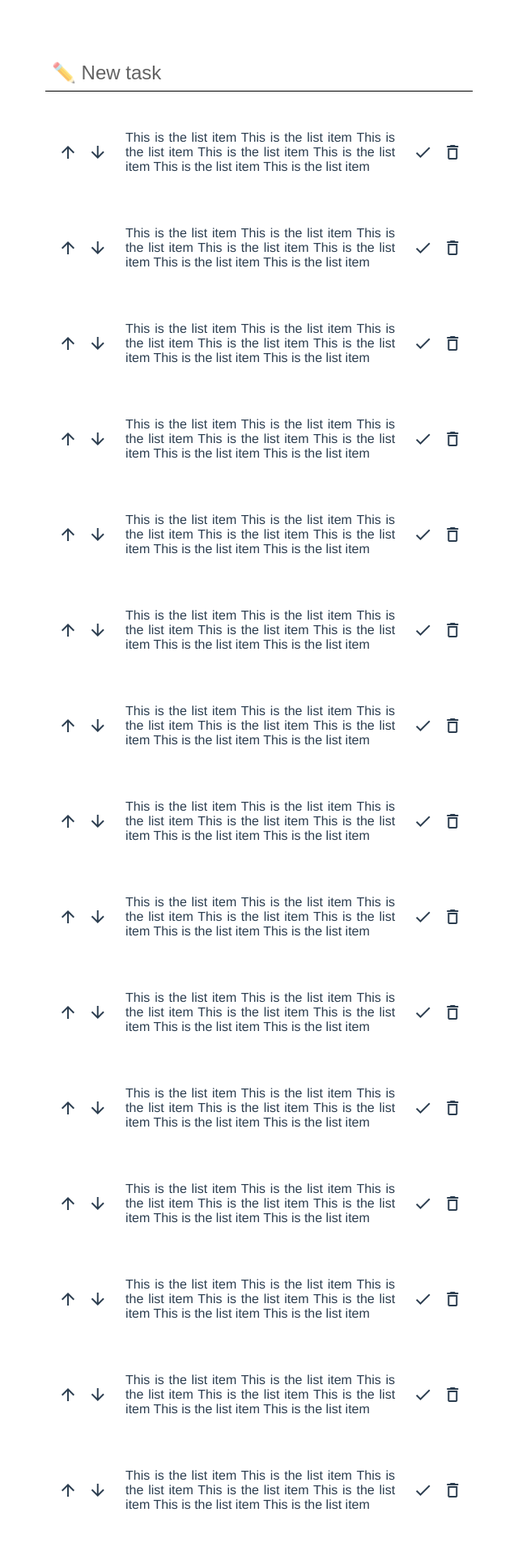
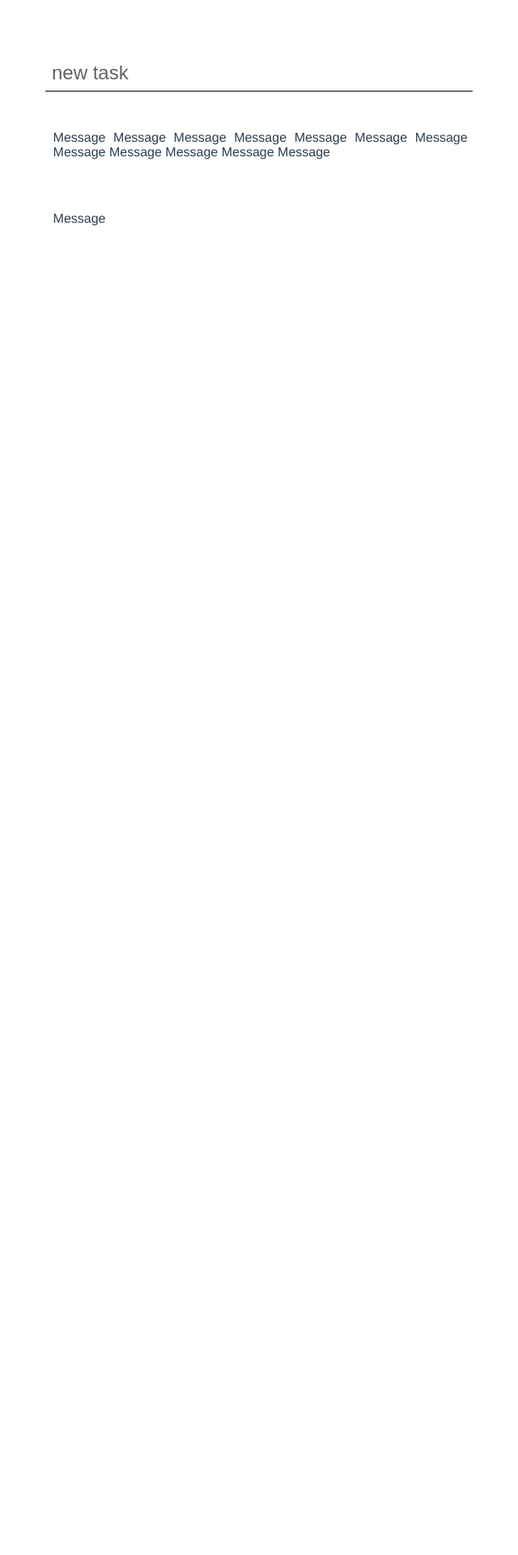
Before and after one commit to Blaise1030/minimalist, a Vue app: page / in a window 1280 px wide. Shown: the part 60-1980 px from the top of the page at 81% size, without its empty margins (320-960 px from the left). After the commit the page ends 800 px from the top, so only its background shows below. Built offline with nearby package versions, Linux system fonts and the light colour scheme.

Commit message:
Added list actions pannel

```diff
--- a/src/components/IconButton.vue
+++ b/src/components/IconButton.vue
@@ -13,8 +13,8 @@ export default defineComponent({
     color: String,
     onClick: Function,
   },
-  setup(props) {
-    return { props };
+  setup() {
+    return {};
   },
 });
 </script>
--- a/src/components/ListItem.vue
+++ b/src/components/ListItem.vue
@@ -1,22 +1,22 @@
 <template>
   <div class="wrapper">
-    <div class="leading">
+    <div class="leading" v-if="state.isHover && ISMOBILE">
       <IconButton icon="arrow_upward" />
       <IconButton icon="arrow_downward" />
     </div>
     <p
       class="message"
-      v-bind:class="{ checked: state.checked }"
-      @dblclick="checkTask"
+      v-bind:class="{ checked: state.checked, includePadding: state.isHover }"
+      @click="onWrapperClick()"
     >
-      This is the list item This is the list item This is the list item This is
-      the list item This is the list item This is the list item This is the list
-      item
+      {{ item }}
     </p>
 
-    <div class="trailing">
+    <div class="trailing" v-if="state.isHover">
+      <IconButton v-if="!ISMOBILE" icon="arrow_upward" />
+      <IconButton v-if="!ISMOBILE" icon="arrow_downward" />
+      <IconButton v-if="state.checked" icon="clear" :onClick="checkTask" />
       <IconButton v-if="!state.checked" icon="check" :onClick="checkTask" />
-      <IconButton v-if="state.checked" icon="clear" :onClick="checkTask" />
       <IconButton icon="delete_outline" />
     </div>
   </div>
@@ -29,16 +29,30 @@ import IconButton from "./IconButton.vue";
 export default defineComponent({
   name: "ListComponent",
   components: { IconButton },
+  props: {
+    item: String,
+    checked: Boolean,
+    isHoverOn: Boolean,
+  },
   setup() {
     const state = reactive({
       checked: false,
+      isHover: false,
     });
 
+    const ISMOBILE = window.innerWidth < 428;
+
     const checkTask = () => (state.checked = !state.checked);
+
+    const onWrapperClick = () => {
+      state.isHover = !state.isHover;
+    };
 
     return {
       checkTask,
       state,
+      onWrapperClick,
+      ISMOBILE,
     };
   },
 });
@@ -46,6 +60,7 @@ export default defineComponent({
 
 <style>
 .wrapper {
+  user-select: none;
   width: 100%;
   display: flex;
   flex-direction: row;
@@ -70,21 +85,29 @@ export default defineComponent({
 }
 
 .message {
-  padding: 0 1rem;
+  padding: 0 0rem;
+  transition: 0.5s;
   text-align: justify;
+  width: 100%;
 }
 
 .checked {
   transition: 0.5s;
   text-decoration: line-through;
 }
+
+.includePadding {
+  margin-right: 0.8rem;
+}
 @media (max-width: 428px) {
+  .includePadding {
+    margin: 0rem 0.8rem;
+  }
   .leading {
     display: flex;
     flex-direction: column;
     align-items: center;
   }
-
   .trailing {
     display: flex;
     align-items: center;
--- a/src/views/Home.vue
+++ b/src/views/Home.vue
@@ -11,29 +11,14 @@
       type="text"
       v-model="state.newTask"
       @keyup.enter="onSubmit"
-      placeholder="✏️ New task"
+      placeholder="new task"
     />
     <div class="list">
-      <ListItem />
-      <ListItem />
-      <ListItem />
-      <ListItem />
-      <ListItem />
-      <ListItem />
-      <ListItem />
-      <ListItem />
-      <ListItem />
-      <ListItem />
-      <ListItem />
-      <ListItem />
-      <ListItem />
-      <ListItem />
-      <ListItem />
-      <ListItem />
-      <ListItem />
-      <ListItem />
-      <ListItem />
-      <ListItem />
+      <ListItem
+        v-for="(item, index) in state.message"
+        v-bind:key="index"
+        :item="item"
+      />
     </div>
   </div>
 </template>
@@ -45,9 +30,17 @@ export default defineComponent({
   components: { ListItem },
   name: "Home",
   setup() {
-    const state = reactive<{ newTask: string; showBottomBar: boolean }>({
+    const state = reactive<{
+      newTask: string;
+      showBottomBar: boolean;
+      message: string[];
+    }>({
       newTask: "",
       showBottomBar: false,
+      message: [
+        "Message Message Message Message Message Message Message Message Message Message Message Message",
+        "Message",
+      ],
     });
 
     onMounted(() => {
```
